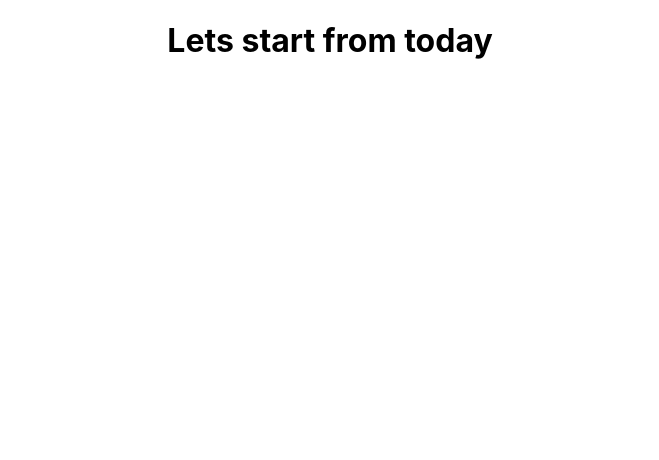
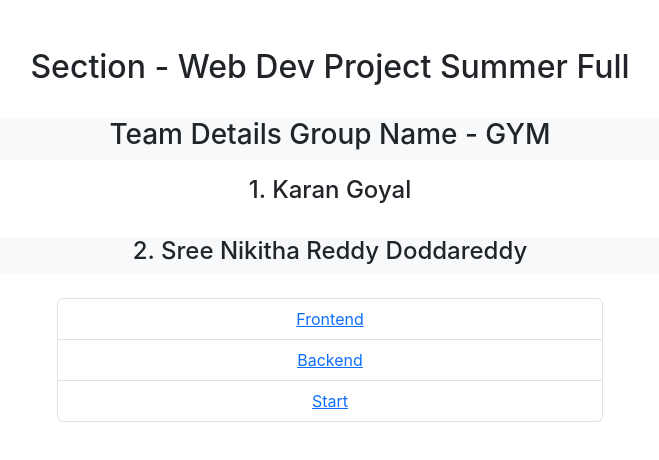
Before and after one commit to karangoyal03/socials-react-app, a React (Create React App) app: page / in a window 1280 px wide. Shown: the top 460 px of the page, without its empty margins (310-969 px from the left). Built offline with nearby package versions, Linux system fonts and the light colour scheme.

Commit message:
changes for initial start

```diff
--- a/package.json
+++ b/package.json
@@ -10,8 +10,12 @@
     "@types/node": "^16.18.104",
     "@types/react": "^18.3.3",
     "@types/react-dom": "^18.3.0",
+    "axios": "^1.7.3",
+    "bootstrap": "^5.3.3",
     "react": "^18.3.1",
+    "react-bootstrap": "^2.10.4",
     "react-dom": "^18.3.1",
+    "react-router-dom": "^6.26.0",
     "react-scripts": "5.0.1",
     "typescript": "^4.9.5",
     "web-vitals": "^2.1.4"
--- a/src/App.tsx
+++ b/src/App.tsx
@@ -1,12 +1,19 @@
-import React from 'react';
-import logo from './logo.svg';
-import './App.css';
+import React from "react";
+import "./App.css";
+import { HashRouter, Route, Routes } from "react-router-dom";
+import ProjectDetails from "./components/landingpage";
+import HomePage from "./components/homePage";
 
 function App() {
   return (
-    <div className="App">
-      <h1>Lets start from today</h1>
-    </div>
+    <HashRouter>
+      <div className="App">
+        <Routes>
+          <Route path="/" element={<ProjectDetails />}></Route>
+          <Route path="home" element={<HomePage />}></Route>
+        </Routes>
+      </div>
+    </HashRouter>
   );
 }
 
--- /dev/null
+++ b/src/components/homePage/index.tsx
@@ -0,0 +1,10 @@
+import DisplayData from "../webseries/data";
+
+export default function HomePage(){
+    return(
+        <>
+        <h1> HomePage</h1>
+        <DisplayData/>
+        </>
+    )
+}
--- /dev/null
+++ b/src/components/landingpage/index.tsx
@@ -0,0 +1,53 @@
+import React from 'react';
+import { Container, Row, Col, ListGroup } from 'react-bootstrap';
+import { Link } from 'react-router-dom';
+
+export default function ProjectDetails() {
+  const teamMembers = [
+    'Karan Goyal',
+    'Sree Nikitha Reddy Doddareddy'
+  ];
+
+  return (
+    <Container className="my-5">
+      <Row className="text-center mb-4">
+        <Col>
+          <h2>Section - Web Dev Project Summer Full</h2>
+        </Col>
+      </Row>
+      <Row className="text-center mb-3 bg-light">
+        <Col>
+          <h3>Team Details Group Name - GYM</h3>
+        </Col>
+      </Row>
+      {teamMembers.map((member, index) => (
+        <Row key={index} className={`text-center ${index % 2 === 0 ? 'bg-white' : 'bg-light'} mb-4`}>
+          <Col>
+            <h4>{index + 1}. {member}</h4>
+          </Col>
+        </Row>
+      ))}
+      <Row className="justify-content-center">
+        <Col md={6}>
+          <ListGroup>
+            <ListGroup.Item>
+              <a id="wd-frontend-link" href="https://github.com/karangoyal03/socials-react-app">
+                Frontend
+              </a>
+            </ListGroup.Item>
+            <ListGroup.Item>
+              <a id="wd-backend-link" href="https://github.com/karangoyal03/socials-node-app">
+                Backend
+              </a>
+            </ListGroup.Item>
+            <ListGroup.Item>
+              <Link id="wd-start" to="/home">
+                Start
+              </Link>
+            </ListGroup.Item>
+          </ListGroup>
+        </Col>
+      </Row>
+    </Container>
+  );
+}
--- /dev/null
+++ b/src/components/webseries/data/client.tsx
@@ -0,0 +1,19 @@
+import axios from 'axios';
+
+const apiKey = "d6a5c0d6"
+const options = {
+    method: 'GET',
+    url: `http://www.omdbapi.com/?apikey=${apiKey}&t=Game of Thrones&Season=1`
+  };
+
+async function fetchGenres(): Promise<void> {
+  try {
+    const response = await axios.request(options);
+    console.log(response.data);
+  } catch (error) {
+    console.error(error);
+  }
+}
+
+
+export default fetchGenres;
--- /dev/null
+++ b/src/components/webseries/data/index.tsx
@@ -0,0 +1,12 @@
+import React from 'react';
+import fetchGenres from './client';
+
+const DisplayData: React.FC = () => {
+  return (
+    <>
+      <button onClick={fetchGenres}>Click to display</button>
+    </>
+  );
+};
+
+export default DisplayData;
--- a/src/index.css
+++ b/src/index.css
@@ -1,3 +1,5 @@
+@import "~bootstrap/dist/css/bootstrap.min.css";
+
 body {
   margin: 0;
   font-family: -apple-system, BlinkMacSystemFont, 'Segoe UI', 'Roboto', 'Oxygen',
```
Also changed, not shown: 1 other file (tests, documents, lock files or other folders).
